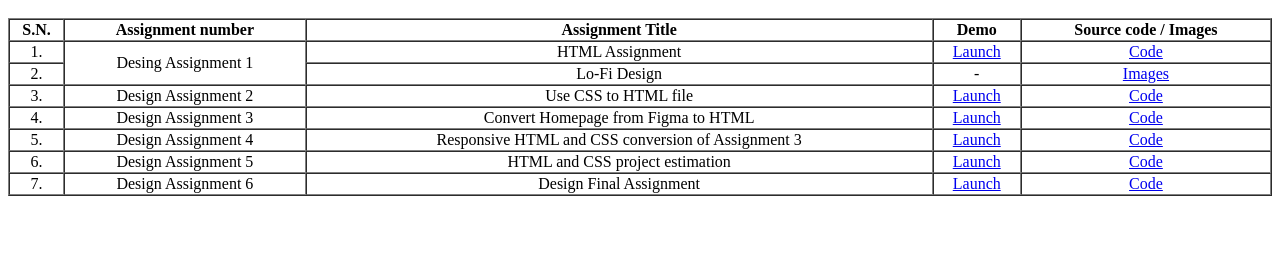
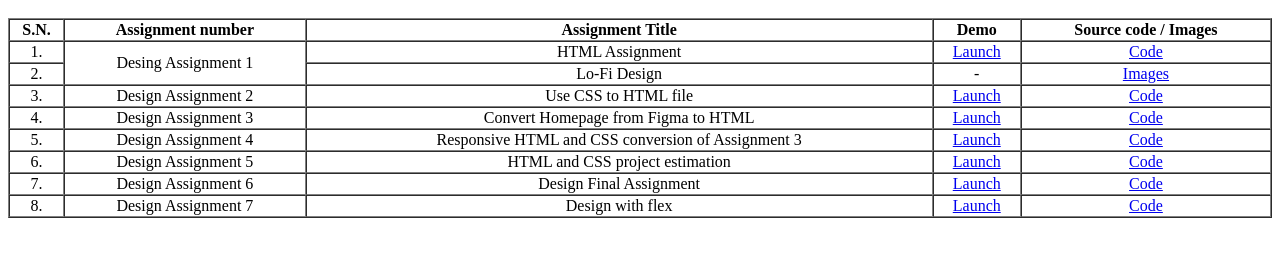
Before and after one commit to crazieeKinG/Leapfrog, a plain HTML site: page index.html in a window 1280 px wide. Shown: the part 101-358 px from the top of the page. Drawn offline with Linux system fonts and the light colour scheme.

Commit message:
Update index.html

```diff
--- a/index.html
+++ b/index.html
@@ -77,6 +77,14 @@
                 <td><a href="https://github.com/crazieeKinG/Leapfrog/tree/master/Assignments/Final%20Assignment">Code</a>
                 </td>
             </tr>
+            <tr>
+                <td>8.</td>
+                <td>Design Assignment 7</td>
+                <td>Design with flex</td>
+                <td><a href="./Assignments/Design using flex/index.html">Launch</a></td>
+                <td><a href="https://github.com/crazieeKinG/Leapfrog/tree/master/Assignments/Design%20using%20flex">Code</a>
+                </td>
+            </tr>
         </tbody>
     </table>
 </body>
```
